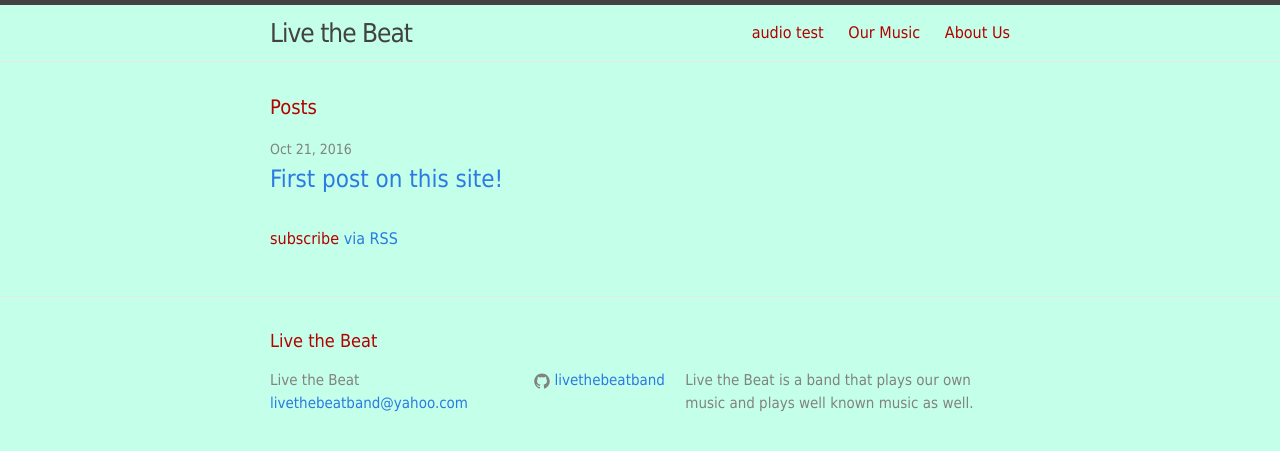
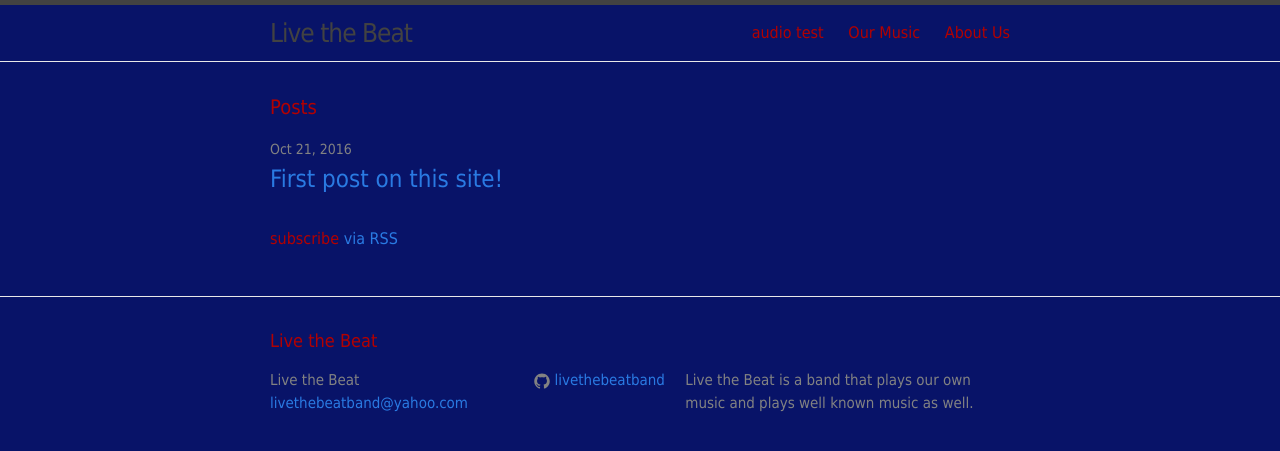
Before and after one commit to livethebeatband/livethebeatband.github.io, a Jekyll site: the page built from index.html, in a window 1280 px wide. Shown: the top 451 px of the page. Built offline with Jekyll 4.4.1, drawn with Linux system fonts in a browser that asks for light colours.

Commit message:
Update main.scss

```diff
--- a/css/main.scss
+++ b/css/main.scss
@@ -15,7 +15,7 @@ $base-line-height: 1.5;
 $spacing-unit:     30px;
 
 $text-color:       #b20101;
-$background-color: #c4ffe9;
+$background-color: #081368;
 $brand-color:      #2a7ae2;
 
 $grey-color:       #828282;
```
